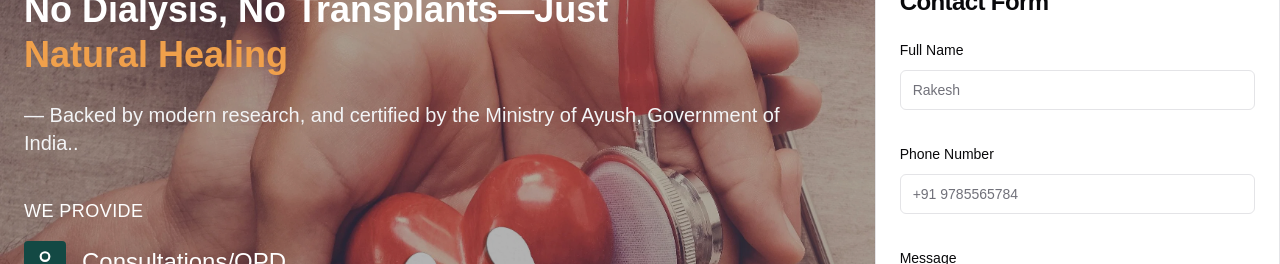
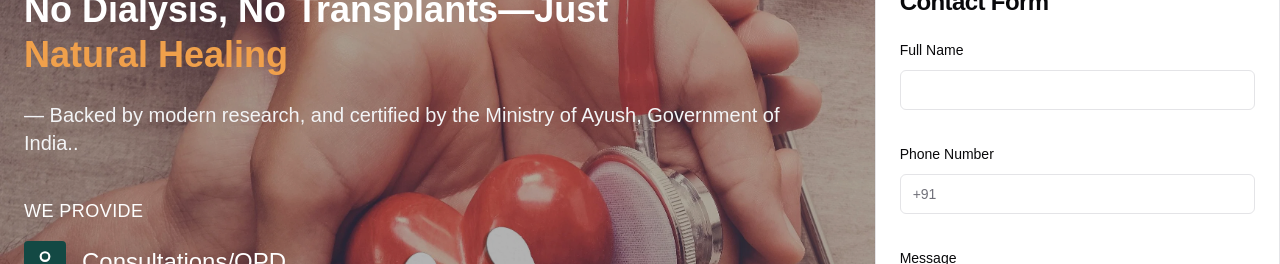
Before and after one commit to codezuma/bk-arogyam, a Next.js app: page / in a window 1280 px wide. Shown: the part 283-547 px from the top of the page. Built offline with nearby package versions, Linux system fonts and the light colour scheme; a web font is replaced by a local one.

Commit message:
eat: tpsh

```diff
--- a/src/components/shared/contact-form.tsx
+++ b/src/components/shared/contact-form.tsx
@@ -57,7 +57,7 @@ export function ContactForm() {
             <FormItem>
               <FormLabel>Full Name</FormLabel>
               <FormControl>
-                <Input placeholder="Rakesh" {...field} />
+                <Input placeholder="" {...field} />
               </FormControl>
               <FormMessage />
             </FormItem>
@@ -70,7 +70,7 @@ export function ContactForm() {
             <FormItem>
               <FormLabel>Phone Number</FormLabel>
               <FormControl>
-                <Input placeholder="+91 9785565784" {...field} />
+                <Input placeholder="+91 " {...field} />
               </FormControl>
               <FormMessage />
             </FormItem>
--- a/src/pages/_document.tsx
+++ b/src/pages/_document.tsx
@@ -6,7 +6,6 @@ export default function Document() {
     <Html lang="en">
 
       <Head >
-     <Script async src="https://www.googletagmanager.com/gtag/js?id=AW-11345315403"/>
 
       </Head>
       <body>
--- a/src/pages/index.tsx
+++ b/src/pages/index.tsx
@@ -14,13 +14,17 @@ import Script from "next/script";
 const inter = Inter({ subsets: ["latin"] });
 
 export default function Home() {
+
+  <Script async src="https://www.googletagmanager.com/gtag/js?id=G-NWJFVJSN2P"/>
+
   return <>
   <Script id="google-analytics" strategy="afterInteractive" >
- {` window.dataLayer = window.dataLayer || [];
+ {`  window.dataLayer = window.dataLayer || [];
   function gtag(){dataLayer.push(arguments);}
   gtag('js', new Date());
 
-  gtag('config', 'AW-11345315403');`}
+  gtag('config', 'G-NWJFVJSN2P');
+`}
 </Script>
   <Head>
    </Head>
--- a/src/pages/thank-you.tsx
+++ b/src/pages/thank-you.tsx
@@ -4,6 +4,7 @@ import Script from "next/script";
 const ThankyouPage = () => {
   return (
     <>
+         <Script async src="https://www.googletagmanager.com/gtag/js?id=AW-11345315403"/>
      <Script id="google-analytics" strategy="afterInteractive" >
  {`gtag('event', 'conversion', {'send_to': 'AW-11345315403/A13hCLz_0uQYEMuM76Eq'});`}
 </Script>
```
